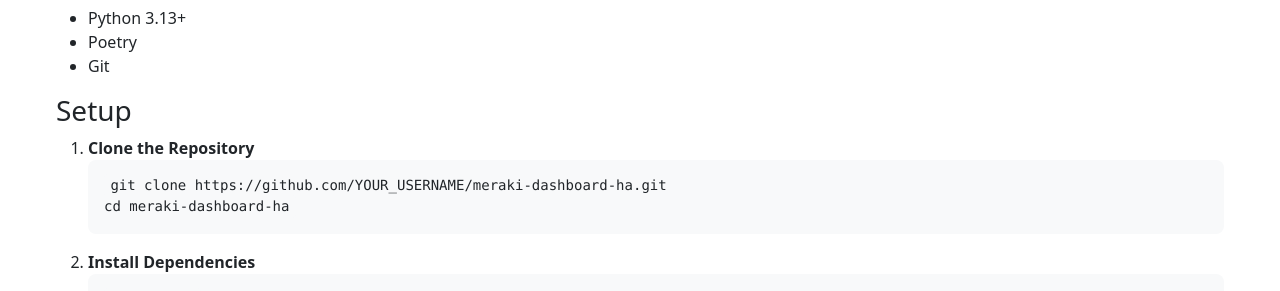
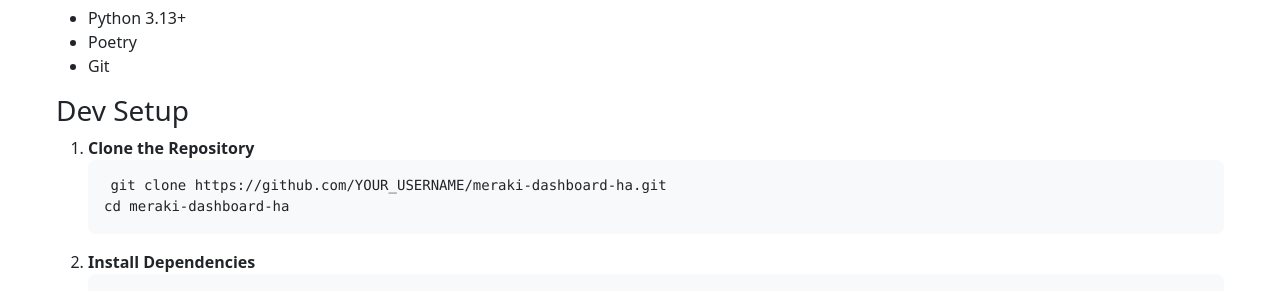
Before and after one commit to rknightion/meraki-dashboard-ha, a Jekyll site: the page built from docs/development.md, in a window 1280 px wide and 900 px high. Shown: the part 308-599 px from the top of the window. Built offline with Jekyll 4.4.1, drawn with Linux system fonts in a browser that asks for light colours.

````diff
--- a/docs/development.md
+++ b/docs/development.md
@@ -21,7 +21,7 @@ This guide will help you set up a development environment for contributing to th
 - Poetry
 - Git
 
-### Setup
+### Dev Setup
 
 1. **Clone the Repository**
    ```bash
````
